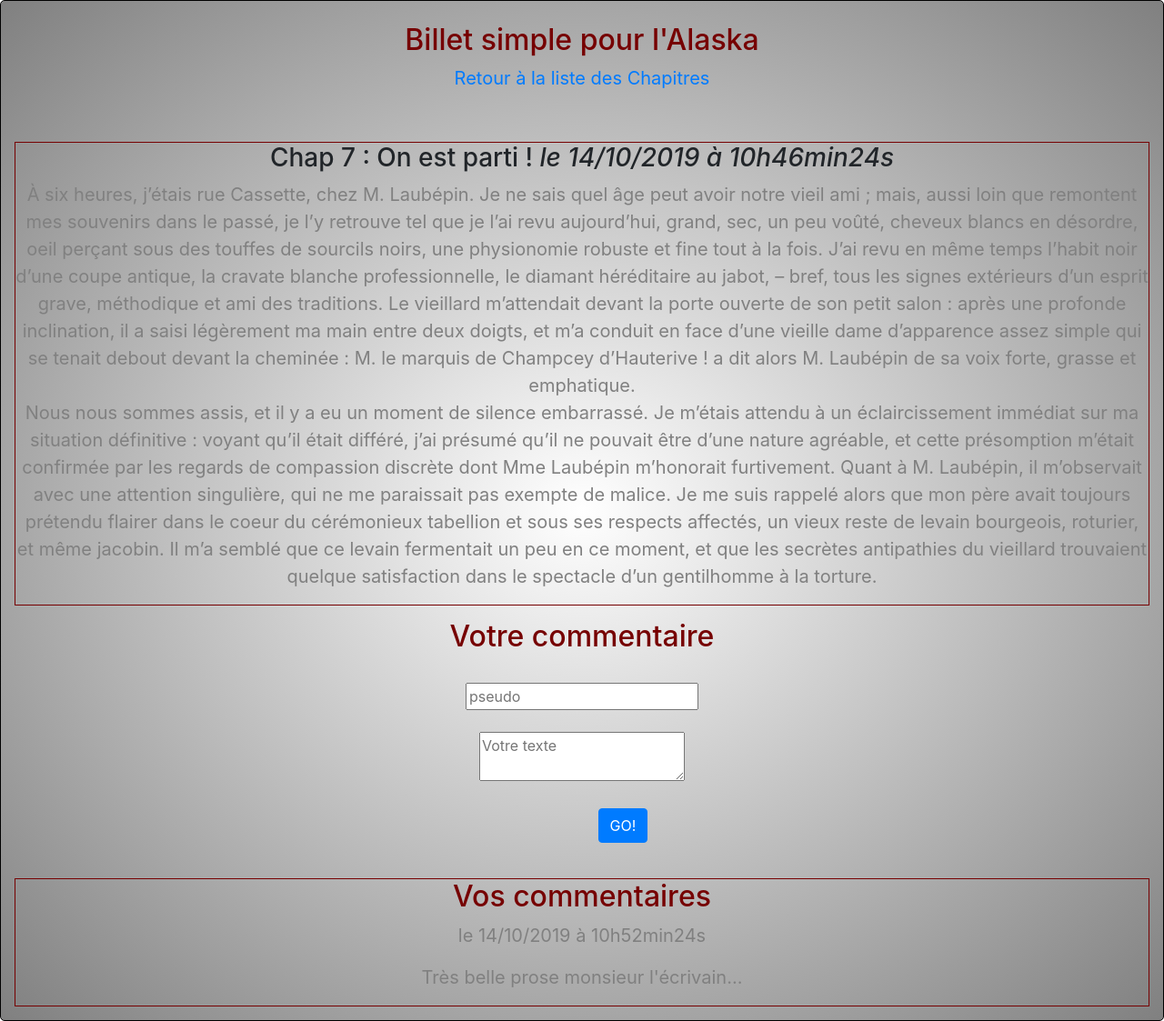
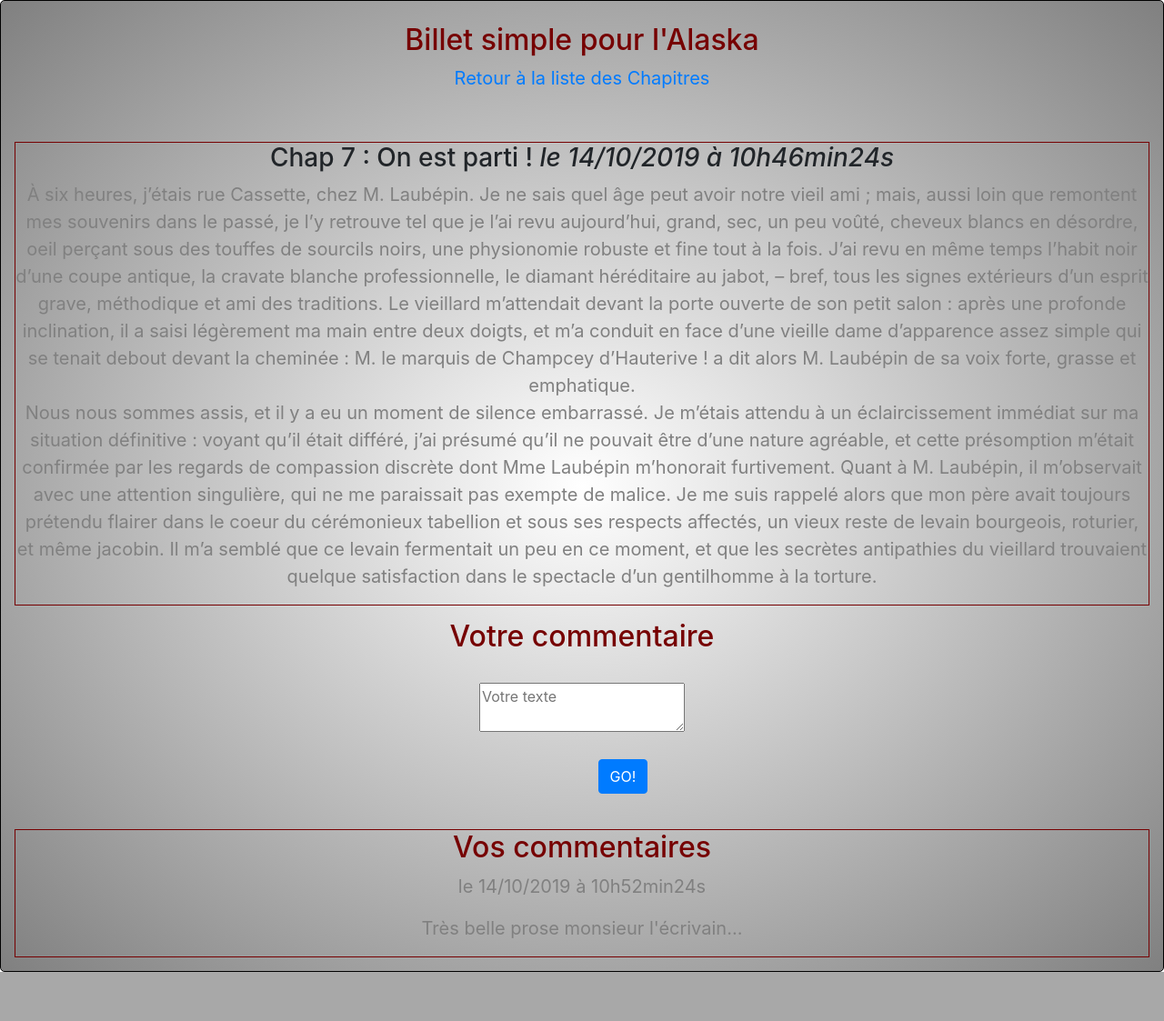
Before and after one commit to fra9106/Forteroche, a PHP site: page /index.php?action=post&id=7 in a window 1280 px wide. Shown: the whole page at 91% size. After the commit the page ends 1069 px from the top, so only its background shows below. Run offline with PHP 8.4, Linux system fonts and the light colour scheme; data comes from the database, SQL or seed files in the repository; data that the repository does not hold is empty; some libraries are stand-ins or nearby versions.

Commit message:
suppression champs pseudo

```diff
--- a/blog/view/frontend/postView.php
+++ b/blog/view/frontend/postView.php
@@ -22,9 +22,7 @@
          <h2>Votre commentaire</h2><br/>
 
          <form action="index.php?action=addComment&amp;id=<?= $post['id'] ?>" method="post">
-            <div>
-                <input type="text" id="author" name="author" placeholder="pseudo">
-            </div><br>
+
              <div>
                  <textarea id="comment" name="comment" placeholder="Votre texte"></textarea>
              </div><br>
@@ -39,7 +37,7 @@
         	while ($comment = $comments->fetch()) //renvoit dans $comment les infos du commentaire
         	{
         	?>     <!--affiche l'auteur la date et le commentaire-->
-        		<p><strong><?= htmlspecialchars($comment['author']) ?></strong> le <?= $comment['comment_date_fr'] ?></p>
+        		<p>le <?= $comment['comment_date_fr'] ?></p>
         		<p><?= nl2br(htmlspecialchars($comment['comment'])) ?></p>
         	<?php
         	}
```
